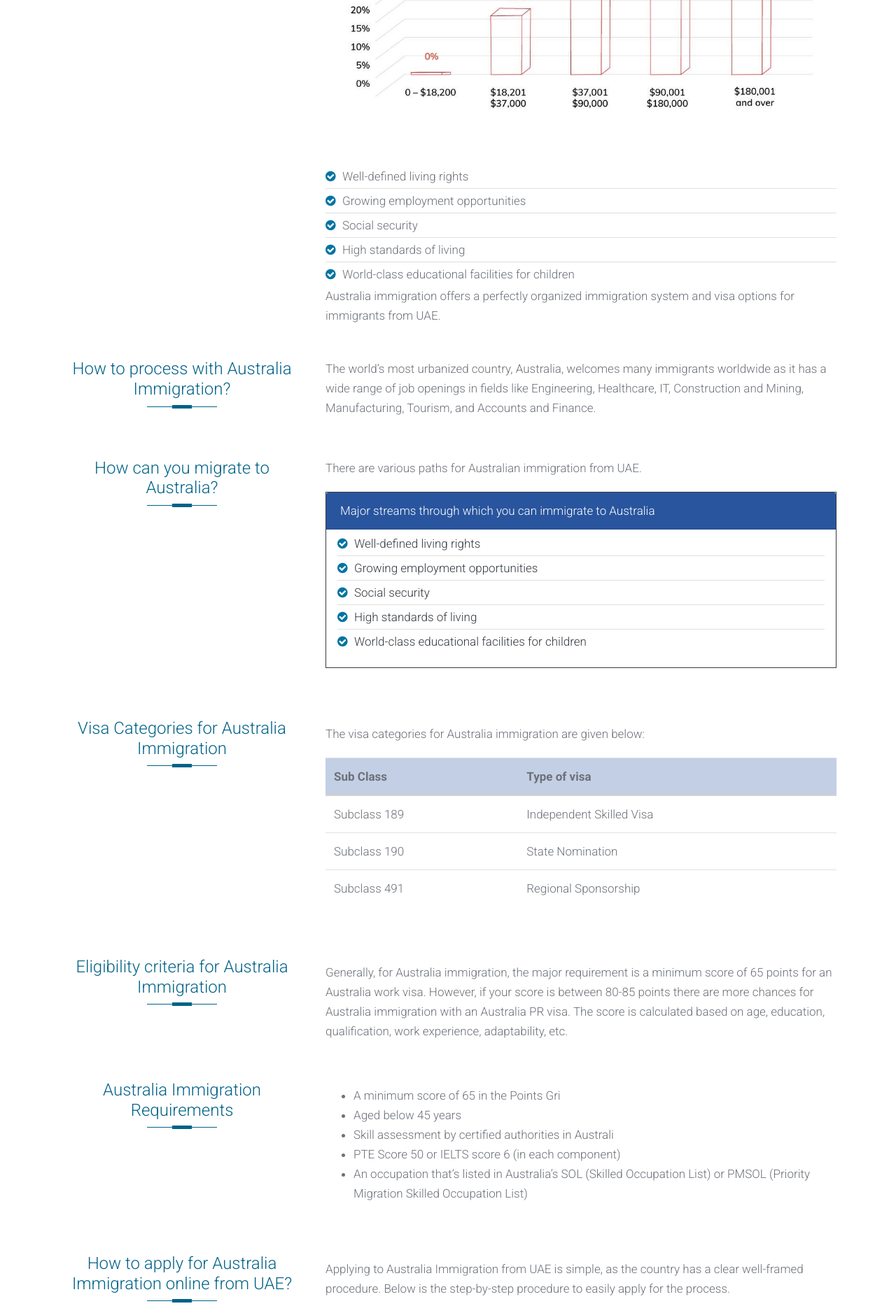
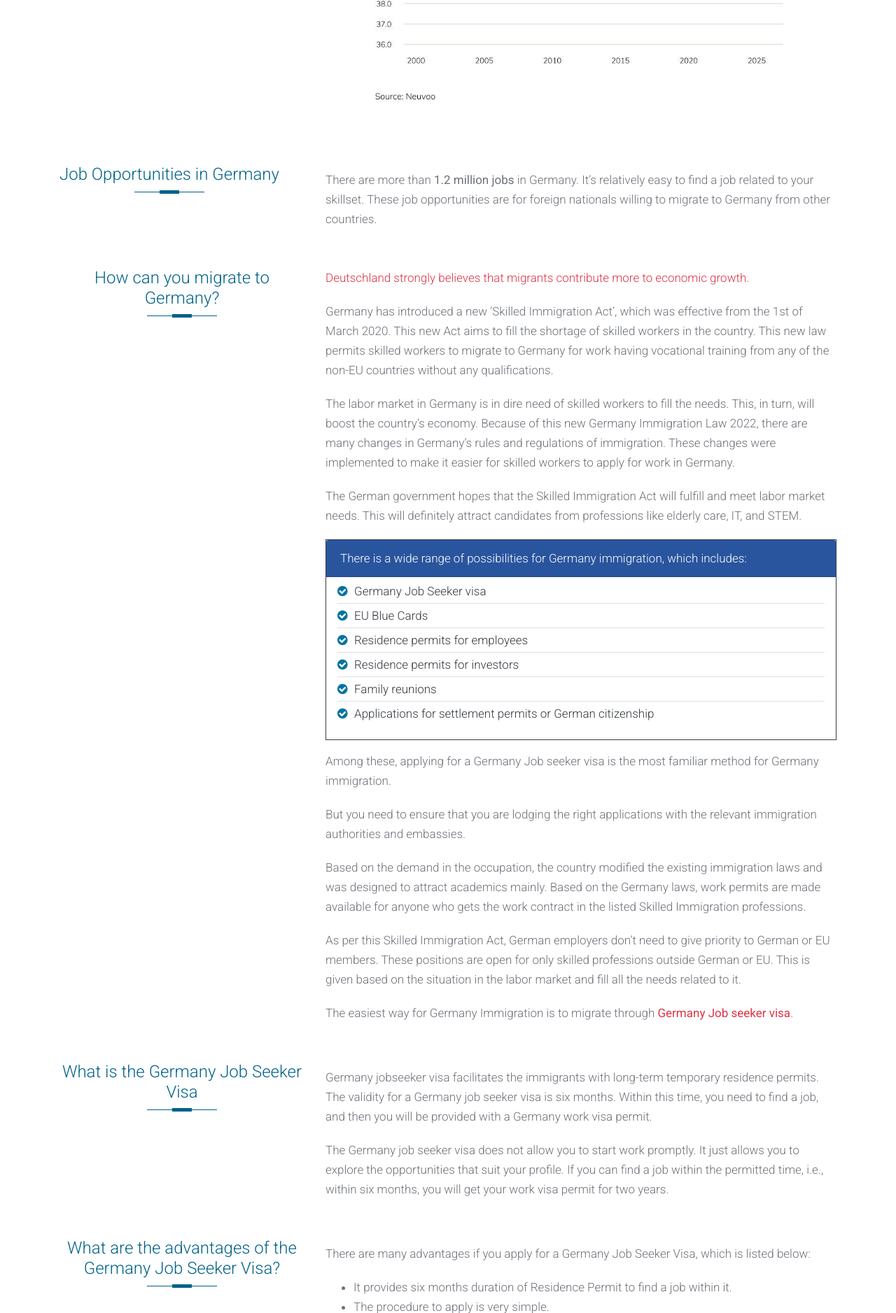
Before and after one commit to thespecialone1/visa, a PHP site: page /migrate/germany/ in a window 1280 px wide. Shown: the part 1560-3437 px from the top of the page at 70% size. Run offline with PHP 8.4, Linux system fonts and the light colour scheme.

Commit message:
/migrate/germany

```diff
--- a/migrate/germany/index.php
+++ b/migrate/germany/index.php
@@ -9,7 +9,7 @@ require("./../../partials/header.php")
     }
 
     .page-header {
-        background: url(images/australia.jpg) no-repeat center !important;
+        background: url(images/germany.jpg) no-repeat center !important;
     }
 </style>
 
@@ -18,7 +18,7 @@ require("./../../partials/header.php")
     <div class="container">
         <div class="row">
             <div class="col-xl-6 col-lg-6 col-md-12 col-sm-12 col-12">
-                <h2 class="page-title   text-shadow-black">Migrate to Australia</h2>
+                <h2 class="page-title   text-shadow-black">Migrate to Germany</h2>
                 <p class="page-description  text-shadow-black font-weight-light">
                     As per the UN report on migration, over 280 million migrants are currently on the globe. They are finding better places to live happier lives, have rewarding careers, and enjoy a more inclusive social environment.
                 </p>
@@ -31,16 +31,16 @@ require("./../../partials/header.php")
     <div class="row ">
         <div class="col-12 col-md-4">
             <div class="heading-border-style textleft-onlgscreen-textcenter-onsmscreen">
-                <h1>Why Migrate to Australia?</h1>
+                <h1>Why Migrate to Germany?</h1>
             </div>
         </div>
         <div class="col-12 col-md-8">
             <ul class="list-group list-group-flush check-circle listnone" style="margin-bottom: 0; ">
-                <li class="list-group-item" style="padding:0 1.5rem">Welcoming at least 160,000 immigrants in 2022-23</li>
-                <li class="list-group-item" style="padding:0 1.5rem"> High minimum wage (AUD 40,200 approx.)</li>
-                <li class="list-group-item" style="padding:0 1.5rem">Dual citizenship</li>
-                <li class="list-group-item" style="padding:0 1.5rem"> One of the strongest economies in the world</li>
-                <li class="list-group-item" style="padding:0 1.5rem">High-quality healthcare</li>
+                <li class="list-group-item" style="padding:0 1.5rem"> Germany needs over 400,000 skilled foreign workers</li>
+                <li class="list-group-item" style="padding:0 1.5rem"> No IELTS required to immigrate</li>
+                <li class="list-group-item" style="padding:0 1.5rem"> High pay for highly skilled (Min. wage close to €20,000)</li>
+                <li class="list-group-item" style="padding:0 1.5rem"> 42 million job openings in 2022</li>
+                <li class="list-group-item" style="padding:0 1.5rem">High-quality of Life</li>
             </ul>
         </div>
 
@@ -49,59 +49,61 @@ require("./../../partials/header.php")
     <div class="row mt-5 justify-content-md-center">
         <div class="col-12 col-md-4">
             <div class="heading-border-style textleft-onlgscreen-textcenter-onsmscreen">
-                <h1>Why Immigrants Choose Australia</h1>
+                <h1>Why Immigrants Choose Germany</h1>
             </div>
         </div>
         <div class="col-12 col-md-8">
             <ul class="list-group list-group-flush check-circle listnone" style="margin-bottom: 0; ">
                 <p>
-                    Australia is popularly known as the land of opportunities as it welcomes lakhs of immigrants every year to live, work and study in the country. Australia is the perfect place for immigrants from the UAE to settle because of its ideal attractions and benefits like
+                    Germany is a beautiful country providing an excellent working environment that is highly secured with an attractive lifestyle. It encourages many young individuals and talented professionals to enter and select a suitable job opportunity to work.
                 </p>
                 <img src="./images/img-1.jpg" class="img-fluid mb-5" alt="Responsive image">
-                <ul class="list-group list-group-flush check-circle listnone" style="margin-bottom: 0; ">
-                    <li class="list-group-item" style="padding:0 1.5rem">Well-defined living rights</li>
-                    <li class="list-group-item" style="padding:0 1.5rem"> Growing employment opportunities</li>
-                    <li class="list-group-item" style="padding:0 1.5rem">Social security</li>
-                    <li class="list-group-item" style="padding:0 1.5rem"> High standards of living</li>
-                    <li class="list-group-item" style="padding:0 1.5rem">World-class educational facilities for children</li>
-                </ul>
-                <p>Australia immigration offers a perfectly organized immigration system and visa options for immigrants from UAE.</p>
+
+
             </ul>
         </div>
 
-        <div class="col-12 col-md-4 mt-5">
+        <div class="col-12 col-md-4 ">
             <div class="heading-border-style textleft-onlgscreen-textcenter-onsmscreen">
-                <h1>How to process with Australia Immigration?</h1>
+                <h1>Job Opportunities in Germany</h1>
             </div>
         </div>
-        <div class="col-12 col-md-8 my-2 mt-5">
+        <div class="col-12 col-md-8 my-2 ">
             <p>
-                The world’s most urbanized country, Australia, welcomes many immigrants worldwide as it has a wide range of job openings in fields like Engineering, Healthcare, IT, Construction and Mining, Manufacturing, Tourism, and Accounts and Finance.
+                There are more than <strong>1.2 million jobs </strong> in Germany. It’s relatively easy to find a job related to your skillset. These job opportunities are for foreign nationals willing to migrate to Germany from other countries.
             </p>
         </div>
 
 
         <div class="col-12 col-md-4 mt-5">
             <div class="heading-border-style textleft-onlgscreen-textcenter-onsmscreen">
-                <h1>How can you migrate to Australia?</h1>
+                <h1>How can you migrate to Germany?</h1>
             </div>
         </div>
         <div class="col-12 col-md-8 my-2 mt-5">
-            <p>
-                There are various paths for Australian immigration from UAE.
-            </p>
+            <p class="text-danger">Deutschland strongly believes that migrants contribute more to economic growth.</p>
+            <p>Germany has introduced a new ‘Skilled Immigration Act’, which was effective from the 1st of March 2020. This new Act aims to fill the shortage of skilled workers in the country. This new law permits skilled workers to migrate to Germany for work having vocational training from any of the non-EU countries without any qualifications.</p>
+            <p>The labor market in Germany is in dire need of skilled workers to fill the needs. This, in turn, will boost the country’s economy. Because of this new Germany Immigration Law 2022, there are many changes in Germany’s rules and regulations of immigration. These changes were implemented to make it easier for skilled workers to apply for work in Germany.</p>
+            <p>The German government hopes that the Skilled Immigration Act will fulfill and meet labor market needs. This will definitely attract candidates from professions like elderly care, IT, and STEM.</p>
             <div class="card border-dark mb-3">
-                <div class="card-header bg-secondary">Major streams through which you can immigrate to Australia</div>
+                <div class="card-header bg-secondary">There is a wide range of possibilities for Germany immigration, which includes:</div>
                 <div class="card-body text-dark" style="padding: 0.2rem 1rem !important;padding-bottom: 0px !important;">
                     <ul class="list-group list-group-flush check-circle listnone">
-                        <li class="list-group-item" style="padding:0 1.5rem">Well-defined living rights</li>
-                        <li class="list-group-item" style="padding:0 1.5rem"> Growing employment opportunities</li>
-                        <li class="list-group-item" style="padding:0 1.5rem">Social security</li>
-                        <li class="list-group-item" style="padding:0 1.5rem"> High standards of living</li>
-                        <li class="list-group-item" style="padding:0 1.5rem">World-class educational facilities for children</li>
+                        <li class="list-group-item" style="padding:0 1.5rem">Germany Job Seeker visa</li>
+                        <li class="list-group-item" style="padding:0 1.5rem"> EU Blue Cards</li>
+                        <li class="list-group-item" style="padding:0 1.5rem">Residence permits for employees</li>
+                        <li class="list-group-item" style="padding:0 1.5rem"> Residence permits for investors</li>
+                        <li class="list-group-item" style="padding:0 1.5rem">Family reunions</li>
+                        <li class="list-group-item" style="padding:0 1.5rem">Applications for settlement permits or German citizenship</li>
                     </ul>
                 </div>
             </div>
+            <p>Among these, applying for a Germany Job seeker visa is the most familiar method for Germany immigration.</p>
+            <p>But you need to ensure that you are lodging the right applications with the relevant immigration authorities and embassies.</p>
+            <p>Based on the demand in the occupation, the country modified the existing immigration laws and was designed to attract academics mainly. Based on the Germany laws, work permits are made available for anyone who gets the work contract in the listed Skilled Immigration professions.
+            </p>
+            <p>As per this Skilled Immigration Act, German employers don’t need to give priority to German or EU members. These positions are open for only skilled professions outside German or EU. This is given based on the situation in the labor market and fill all the needs related to it.</p>
+            <p>The easiest way for Germany Immigration is to migrate through <strong class="text-danger"> Germany Job seeker visa</strong>.</p>
         </div>
 
     </div>
@@ -112,64 +114,82 @@ require("./../../partials/header.php")
     <div class="row mt-5">
         <div class="col-12 col-md-4">
             <div class="heading-border-style textleft-onlgscreen-textcenter-onsmscreen">
-                <h1>Visa Categories for Australia Immigration</h1>
+                <h1>What is the Germany Job Seeker Visa</h1>
             </div>
+
         </div>
         <div class="col-12 col-md-8 my-2">
-            <p>The visa categories for Australia immigration are given below:</p>
-            <table class="table">
-                <thead class="table-secondary">
-                    <tr>
-                        <th scope="col">Sub Class </th>
-                        <th scope="col">Type of visa</th>
-                    </tr>
-                </thead>
-                <tbody>
-                    <tr>
-                        <td>Subclass 189</td>
-                        <td>Independent Skilled Visa</td>
-                    </tr>
-                    <tr>
-                        <td>Subclass 190</td>
-                        <td>State Nomination</td>
-                    </tr>
-                    <tr>
-                        <td>Subclass 491</td>
-                        <td>Regional Sponsorship</td>
-                    </tr>
-                </tbody>
-            </table>
+            <p>Germany jobseeker visa facilitates the immigrants with long-term temporary residence permits. The validity for a Germany job seeker visa is six months. Within this time, you need to find a job, and then you will be provided with a Germany work visa permit.</p>
+            <p>The Germany job seeker visa does not allow you to start work promptly. It just allows you to explore the opportunities that suit your profile. If you can find a job within the permitted time, i.e., within six months, you will get your work visa permit for two years.</p>
         </div>
     </div>
 
     <div class="row mt-5">
         <div class="col-12 col-md-4">
             <div class="heading-border-style textleft-onlgscreen-textcenter-onsmscreen">
-                <h1>Eligibility criteria for Australia Immigration</h1>
+                <h1>What are the advantages of the Germany Job Seeker Visa?</h1>
             </div>
 
         </div>
         <div class="col-12 col-md-8 my-2">
-            <p>Generally, for Australia immigration, the major requirement is a minimum score of 65 points for an Australia work visa. However, if your score is between 80-85 points there are more chances for Australia immigration with an Australia PR visa. The score is calculated based on age, education, qualification, work experience, adaptability, etc. </p>
+            <p>There are many advantages if you apply for a Germany Job Seeker Visa, which is listed below:</p>
+            <ul>
+                <li>It provides six months duration of Residence Permit to find a job within it.</li>
+                <li>The procedure to apply is very simple.</li>
+                <li>There are plenty of opportunities that fit your skillset in Germany. So you can find the job easily in the stipulated time allotted to Job Seeker Visa.</li>
+                <li>If you cannot maintain the proper balance required for your expenses and stay, you can get sponsorship from your near ones who stay in Germany.</li>
+                <li>It is easy to get employment or Work Permit Visa sponsorship by your employer.</li>
+                <li>Compared to other European countries, the Job Seeker Visa to Germany is somewhat easy and quick in making their decision.</li>
+                <li>You will get the Permanent Residency Permit if you prove yourself in passing the B1 level of German after 21 months.</li>
+            </ul>
         </div>
     </div>
+
+    <div class="row mt-5">
+        <div class="col-12 col-md-4">
+            <div class="heading-border-style textleft-onlgscreen-textcenter-onsmscreen">
+                <h1>Eligibility criteria for Germany Immigration</h1>
+            </div>
+
+        </div>
+        <div class="col-12 col-md-8 my-2">
+            <p>The major requirement for Germany immigration isto score a minimum of 75 for a Germany Job seeker visa and 100 points to get eligibility for a Germany PR visa. The criteria for the Germany Job seeker visa includes:</p>
+            <ul>
+                <li>Knowledge in the German language(min. level required: A2): 25-50 points</li>
+                <li>Close relatives in Baden-Württemberg (up to a second degree): 50 points</li>
+                <li>Previous stay in Germany: 50 points</li>
+                <li>Previous stay in the EU country: 25 points</li>
+                <li>Knowledge in the French or English language: 25 points</li>
+            </ul>
+            <div class="jumbotron jumbotron-fluid">
+                <div class="container">
+                    <p class="lead">You may score 100 points with any combination, but the ‘A2’ German language level is mandatory. Make a note that your skills and qualifications are recognized German government.</p>
+                </div>
+            </div>
+            <p>As soon as you meet the above qualification and language criteria and score 100 points (or more), you will be eligible to enter the pool of applications. These applications will be accessed by employers in Germany. Later you will be allowed to apply for and enter Germany and receive the permit along with the job offer.</p>
+        </div>
+    </div>
+
+
+
 </section>
-
 
 <section class="container">
     <div class="row mt-5">
         <div class="col-12 col-md-4">
             <div class="heading-border-style textleft-onlgscreen-textcenter-onsmscreen">
-                <h1>Australia Immigration Requirements</h1>
+                <h1>Germany Immigration fro UAE Requirements</h1>
             </div>
         </div>
         <div class="col-12 col-md-8 my-2">
+            <p>The requirements for Germany Immigration or Germany Job seeker visa include</p>
             <ul>
-                <li>A minimum score of 65 in the Points Gri</li>
-                <li>Aged below 45 years</li>
-                <li>Skill assessment by certified authorities in Australi</li>
-                <li>PTE Score 50 or IELTS score 6 (in each component)</li>
-                <li>An occupation that’s listed in Australia’s SOL (Skilled Occupation List) or PMSOL (Priority Migration Skilled Occupation List)</li>
+                <li><strong>Age:</strong> Applicant should be over 18 years.</li>
+                <li><strong>Educational qualifications:</strong> Applicant must have Bachelor’s or a Master’s degree, which should be equivalent to the degree in German University.</li>
+                <li> <strong>Work experience: </strong> Applicant must have at least 5-6 years of experience in the relevant study.</li>
+                <li> <strong>German Language proficiency:</strong> Applicants need to have German language proficiency of minimum B1 level.</li>
+                <li> <strong>Proof of funds:</strong> Applicants must show the proof of funds that supports your expenses and stay in Germany</li>
+                <li> <strong>Medical insurance:</strong> Applicants must acquire medical insurance for your stay till you get the work visa permit which means you need to have it for six months.</li>
             </ul>
 
         </div>
@@ -178,39 +198,41 @@ require("./../../partials/header.php")
     <div class="row mt-5">
         <div class="col-12 col-md-4">
             <div class="heading-border-style textleft-onlgscreen-textcenter-onsmscreen">
-                <h1>How to apply for Australia Immigration online from UAE?</h1>
+                <h1>How to apply for Germany Immigration online from UAE?</h1>
             </div>
         </div>
         <div class="col-12 col-md-8 my-2">
-            <p>Applying to Australia Immigration from UAE is simple, as the country has a clear well-framed procedure. Below is the step-by-step procedure to easily apply for the process.</p>
-            <img src="./images/Step-by-Step-Guide-to-Australia-PR-Visa.jpg" class="img-fluid mb-5" alt="Responsive image">
+            <p>Applying to Germany Immigration from UAE is simple, as the country has a clear well-framed procedure. Below is the step-by-step procedure to easily apply for the process.</p>
 
             <p>You may follow the steps below to make the process simple.</p>
             <h2 class="text-primary font-weight-light">Step 1: Eligibility Check</h2>
-            <p>It’s the prime step for Australia immigration!</p>
-            <p>Checking your eligibility for Australia immigration is the foremost step.</p>
-           <p>Note: You must score at least 65 points to become eligible for Australia skilled migration. To boost your chances for Australia PR Visa, you need a score between 80-85. </p>
-            <h2 class="text-primary font-weight-light">Step 2: English proficiency Test</h2>
-            <p>Test your language proficiency in CBL or IELTS or TOEFL.
-                <br> Prove your language proficiency in CBL or IELTS, or TOEFL by scoring high points. A high score in language proficiency tests will certainly boost your chances for Australia immigration.
+            <p>It’s the prime step for Germany immigration!</p>
+            <p>Checking your eligibility for Germany immigration is the foremost step.</p>
+            <p> <strong>Note: </strong> You must score at least 75 points to become eligible for Germany skilled migration. To boost your chances for Germany PR Visa, you need a score between 80-85. </p>
+            <h2 class="text-primary font-weight-light">Step 2: Make an appointment at the German embassy</h2>
+
+            <p><strong>Get ready with the checklist!</strong></p>
+            <p>Get ready with a checklist of requirements to make an appointment for Germany immigration.</p>
+
+            <h2 class="text-primary font-weight-light">Step 3: Applying in country of residence</h2>
+            <strong>Become a permanent resident!</strong>
+            <p>The processing fee for a Germany Job Seeker Visa is €75. The equivalent amount in the local currency will have to be paid. The processing time for a German Permanent Residency varies from few days to up to few weeks.</p>
+            <h2 class="text-primary font-weight-light">Step 4: Enter Germany</h2>
+            <strong> Health insurance is mandatory for entry in Germany.</strong>
+            <p>
+                You need to have sufficient health insurance coverage, as it’s mandatory if you want to enter Germany.
             </p>
+            <h2 class="text-primary font-weight-light">Step 5: Apply for a Germany residence permit</h2>
+            <strong>Residence permit – A gateway for employment in Germany</strong>
+            <ul>
+                <li>Make an appointment with the Foreigner’s Authority
 
-            <h2 class="text-primary font-weight-light">Step 3: Skills Assessment</h2>
-            <P>Assess your skillset for Australia Immigration! <br><br>
-                Assessing your skillset can be done through the relevant skill assessment body of the country.</P>
+                <li>Apply for a residence permit for taking up employment in Germany</li>
+                <li>
+                    Do note that the residence permit would have to be applied for before the expiry of the entry visa.</li>
 
-            <h2 class="text-primary font-weight-light">Step 4: Expression of Interest (EOI)</h2>
-            <P>Be cautious while registering your EOI for Australia Immigration! <br><br>
-                You have to be very attentive while registering your Expression of Interest (EOI) for the Australia Express Entry portal, as it plays a crucial role in your Australia work visa or Australia PR visa.</P>
-
-            <h2 class="text-primary font-weight-light">Step 5: Invitation to Apply (ITA)</h2>
-            <P>Obtaining ITA, essential for Australia immigration! <br><br>
-                If you receive an Invitation to Apply (ITA) from any of the Canadian immigration pathways, you will be given 60 calendar days to apply for any of the specific Australia immigration pathways such as Australia Express Entry, Provincial Nominee Pathways and Quebec Immigration programs.</P>
-
-            <h2 class="text-primary font-weight-light">Step 6: Apply for Australia PR Visa</h2>
-            <P>Embrace your chances for permanent residency with a Australia PR Visa! <br><br>
-                You can apply for permanent residency online through Australia PR visa by following the accurate procedures and submitting the requirements.</P>
-
+                </li>
+            </ul>
         </div>
     </div>
 
```
Also changed, not shown: migrate/germany/images/australia.jpg (deleted), migrate/germany/images/germany.jpg (added), migrate/germany/images/img-1.jpg.
